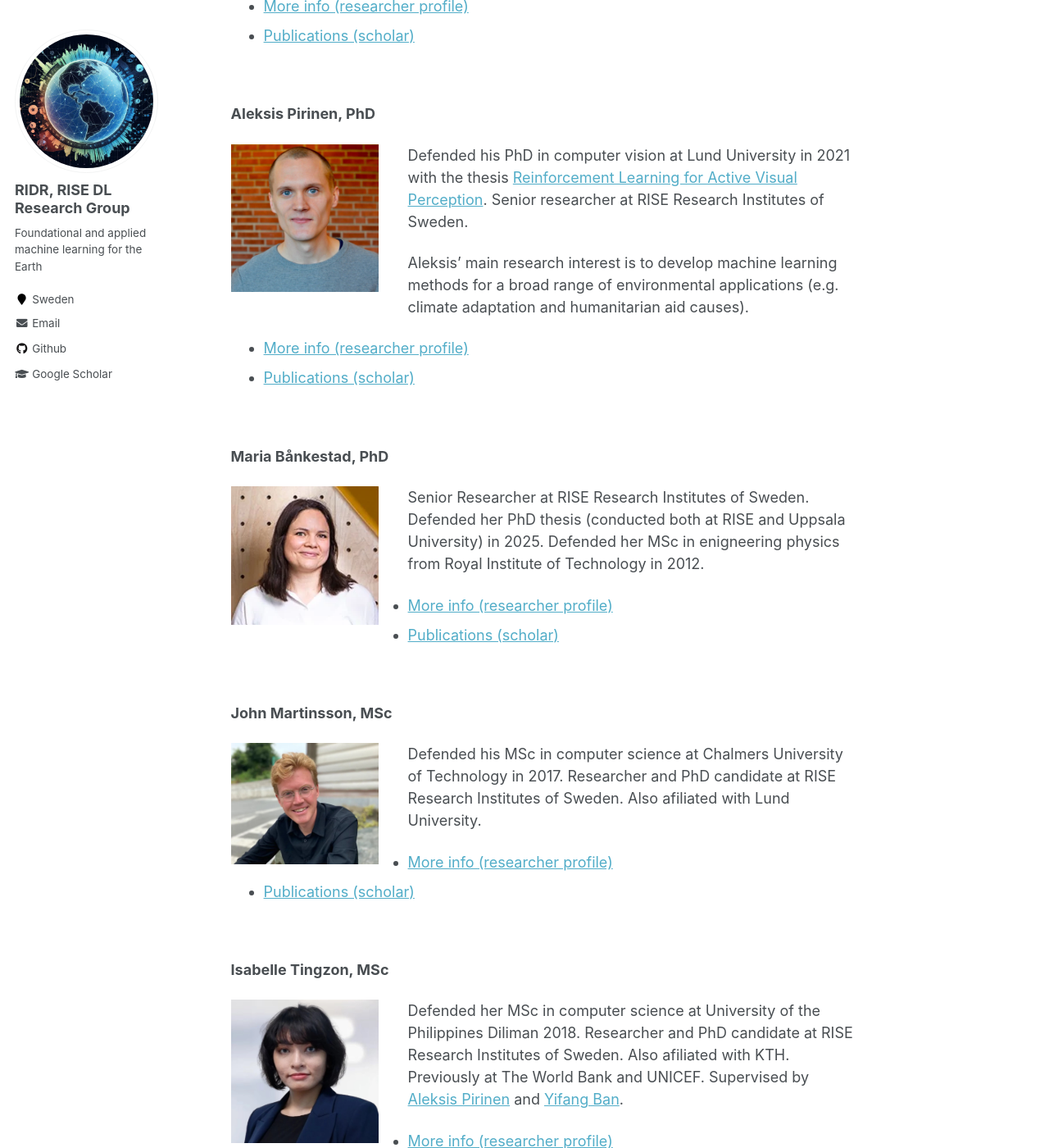
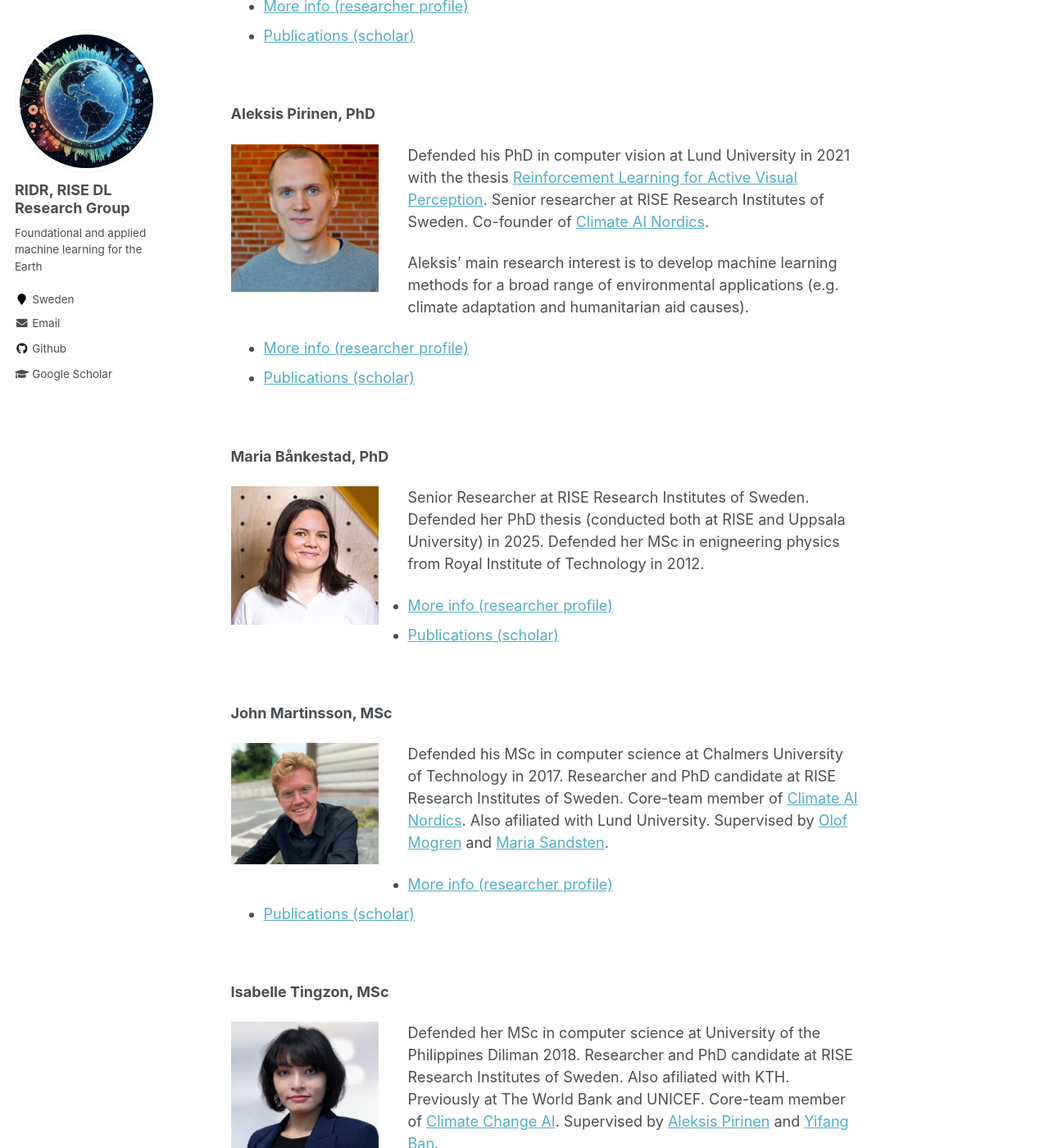
Before and after one commit to ridr-se/ridr-se.github.io, a Jekyll site: the page built from _pages/people.md, in a window 1280 px wide and 1400 px high, scrolled down 584 px. Shown: the whole window at 82% size. Built offline with Jekyll 4.4.1, drawn with Linux system fonts in a browser that asks for light colours; some of the changed text lies outside the part shown.

Commit message:
images. people.

```diff
--- a/_pages/people.md
+++ b/_pages/people.md
@@ -16,6 +16,7 @@
 Defended his PhD in computer science at Chalmers University of Technology in 2018
 with the thesis [Representation Learning for Natural Language](https://mogren.one/phd/).
 Senior researcher, head of the DL group, and responsible for deep learning research at RISE Research Institutes of Sweden.
+Co-founder of [Climate AI Nordics](https://climateainordics.com/).
 
 Olof develops and investigates machine learning based solutions to problems related to the environment and climate change. This includes stream flow forecasting, soundscape analysis for biodiversity monitoring, and AI for circular business models.
 
@@ -31,6 +32,7 @@
 Defended his PhD in computer vision at Lund University in 2021
 with the thesis [Reinforcement Learning for Active Visual Perception](https://lup.lub.lu.se/search/publication/6065e35e-b97b-44b8-97b0-a04fe3862a13).
 Senior researcher at RISE Research Institutes of Sweden.
+Co-founder of [Climate AI Nordics](https://climateainordics.com/).
 
 Aleksis' main research interest is to develop machine learning methods for a broad range of environmental applications (e.g. climate adaptation and humanitarian aid causes).
 
@@ -58,7 +60,9 @@
 
 Defended his MSc in computer science at Chalmers University of Technology in 2017.
 Researcher and PhD candidate at RISE Research Institutes of Sweden.
+Core-team member of [Climate AI Nordics](https://climateainordics.com/).
 Also afiliated with Lund University.
+Supervised by [Olof Mogren](https://mogren.ml/) and [Maria Sandsten](https://portal.research.lu.se/en/persons/maria-sandsten).
 
 * [More info (researcher profile)](https://johnmartinsson.org)
 * [Publications (scholar)](https://scholar.google.se/citations?hl=sv&user=sAMIwlMAAAAJ)
@@ -72,6 +76,7 @@
 Defended her MSc in computer science at University of the Philippines Diliman 2018.
 Researcher and PhD candidate at RISE Research Institutes of Sweden. Also afiliated with KTH.
 Previously at The World Bank and UNICEF.
+Core-team member of [Climate Change AI](https://climatechange.ai/).
 Supervised by [Aleksis Pirinen](https://aleksispi.github.io/) and [Yifang Ban](https://www.kth.se/profile/yifang/).
 
 * [More info (researcher profile)](https://issa-tingzon.github.io)
@@ -81,6 +86,7 @@
 
 **Ayush Prasad, MSc**
 
+<img style="float: left; width: 10em; margin-right: 2em; margin-bottom: 1em;" src="/images/people/prasad.jpg" />
 
 Defended his MSc in Theoretical and Computational Methods at University of Helsinki 2024.
 Researcher at RISE Research Institutes of Sweden.
@@ -91,6 +97,8 @@
 <br break="all" />
 
 **Fan Wang, MSc**
+
+<img style="float: left; width: 10em; margin-right: 2em; margin-bottom: 1em;" src="/images/people/wang.jpg" />
 
 Defended her MSc in Geomatics at Lund University in 2023.
 Previously at Centre for Environmental and Climate Science, Lund University.
```
Also changed, not shown: images/people/prasad.jpg (renamed from images/people/prasad.jpeg), images/people/wang.jpg (renamed from images/people/wang.jpeg), 1 other file.
